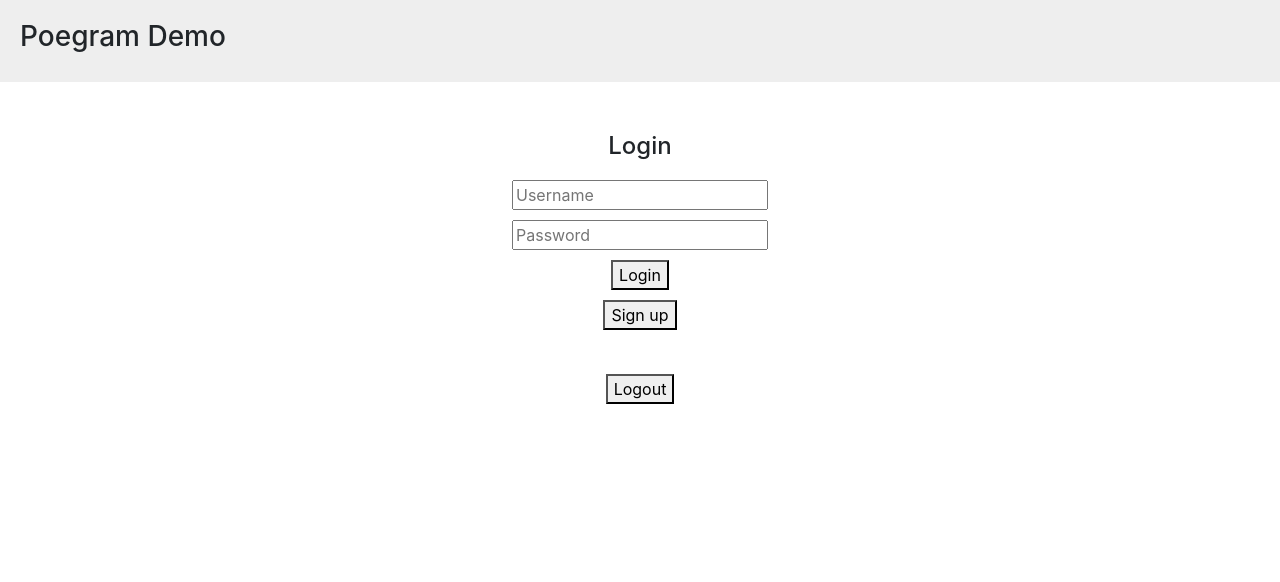
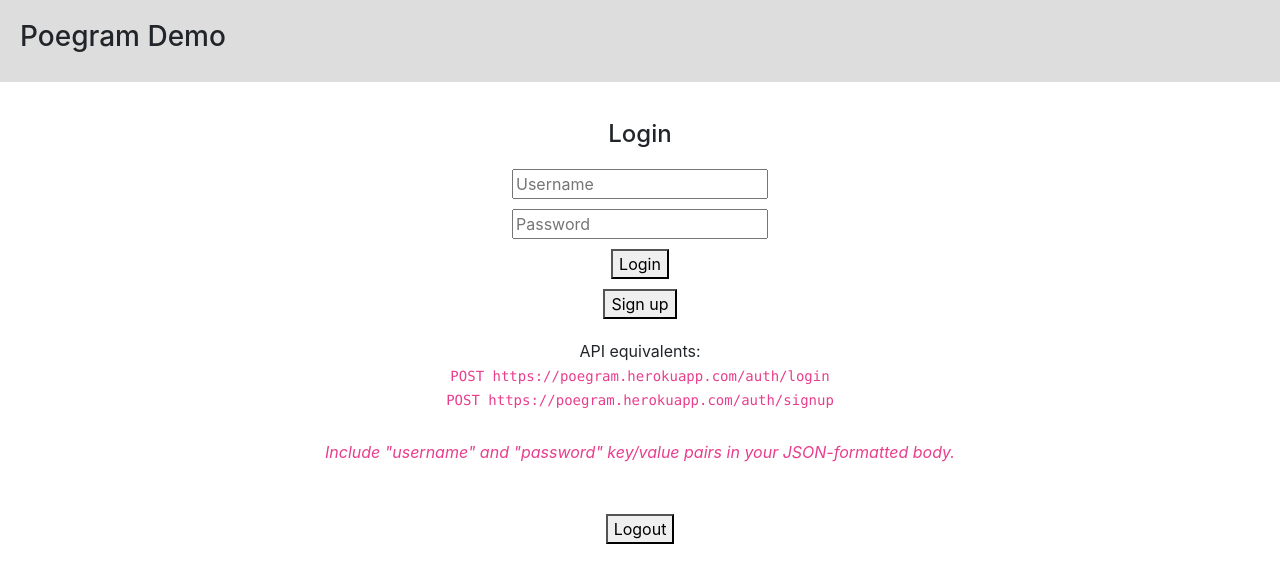
Before and after one commit to Poetica-Technica/poetica-react, a React (Create React App) app: page /login in a window 1280 px wide. Shown: the top 582 px of the page. Built offline with nearby package versions, Linux system fonts and the light colour scheme; a web font is replaced by a local one.

Commit message:
Add sticky layout, add API explainer text

```diff
--- a/src/App.css
+++ b/src/App.css
@@ -8,7 +8,7 @@
 }
 
 header {
-  background-color: #eee;
+  background-color: #ddd;
   padding: 20px;
   display: flex;
   justify-content: space-between;
@@ -24,15 +24,26 @@ hr {
   margin-bottom: 2rem;
 }
 
-.container {
-  margin-top: 50px;
+body {
+  margin-top: 120px;
+  margin-bottom: 30px;
+}
+
+.sticky-top {
+  top: 120px;
 }
 
 .results {
-  background-color: #eee;
+  background-color: #f3f3f3;
   padding: 20px;
   height: calc(100vh - 150px);
-  overflow-y: scroll;
+  overflow-y: auto;
+}
+
+@media only screen and (max-width: 575px) {
+  .results {
+    margin-top: 40px;
+  }
 }
 
 .radio-buttons {
@@ -64,6 +75,12 @@ h4 {
   max-width: 600px;
 }
 
+.api-note {
+  margin-top: 5px;
+  font-style: italic;
+  color: #e83e8c;
+}
+
 .loading {
   text-align: center;
   mix-blend-mode: multiply;
--- a/src/App.js
+++ b/src/App.js
@@ -30,7 +30,7 @@ export default class App extends React.Component {
     return (
       <div>
         <BrowserRouter>
-        <header>
+        <header className="fixed-top">
           <h3><a href="/">Poegram Demo</a></h3>
           <Navigation user={this.state.user}/>
         </header>
--- a/src/Home.js
+++ b/src/Home.js
@@ -64,8 +64,7 @@ export default class Home extends React.Component {
         <div className="row">
           <div className="col-sm-4">
             <h4>View a Random Poegram</h4>
-            <div className="poegram-create">
-              <form id="myForm" onSubmit={this.handleViewRandomSubmit}>
+            <form id="viewRandomForm" onSubmit={this.handleViewRandomSubmit}>
 
               <div className="radio-buttons">
                 <label>
@@ -122,8 +121,8 @@ export default class Home extends React.Component {
                   onClick={(e) => this.setState({ viewRandomFormat: e.target.value })}
                   value="tweetimage" />
                 Tweet with image</label>
+              </div>
 
-                </div>
               <button type="submit">View a Random Poegram</button>
               <p className="html-equiv">API equivalent:
               <br/>
@@ -131,16 +130,11 @@ export default class Home extends React.Component {
                 /api/v1/poegrams/random/?format={this.state.viewRandomFormat}</code></p>
 
             </form>
-            </div>
 
             <hr />
 
-            <h4>Create a Poegram</h4>
-            <p><em>Authentication required.</em>
-            <br />
-            <em>Currently logged in as { this.state.username }</em></p>
-            <div className="poegram-create">
-              <form id="myForm" onSubmit={this.handleCreateSubmit}>
+            <h4>Create a new Poegram</h4>
+            <form id="createForm" onSubmit={this.handleCreateSubmit}>
 
               <select id='authorList' onChange={(e) => { this.setState({ author: e.target.value }) }} value={this.state.author}>
                 <option value='random'>Random Author</option>
@@ -148,6 +142,7 @@ export default class Home extends React.Component {
               </select>
 
               <br />
+
               <div className="radio-buttons">
                 <label>
                 <input
@@ -203,39 +198,38 @@ export default class Home extends React.Component {
                   onClick={(e) => this.setState({ format: e.target.value })}
                   value="tweetimage" />
                 Tweet with image</label>
+              </div>
 
-                </div>
               <button type="submit">Create a Poegram</button>
               <p className="html-equiv">API equivalent:
               <br />
               <code>GET https://poegram.herokuapp.com
                 /api/v1/create/?author={this.state.author}&format={this.state.format}</code></p>
+              <p className="api-note">Note: Authentication required.
+              <br />
+              Currently logged in as <strong>{ this.state.username }</strong>.</p>
 
             </form>
-              {/* <button onClick={this.handleGetMy}>Get My Poegrams</button> */}
-            </div>
 
             <hr />
 
-            <h4>View All Poegrams</h4>
-            <p><em>JSON data only</em></p>
-            <button type="submit">View all Poegrams</button>
+            <h4>View multiple Poegrams</h4>
+            <button onClick={ () => this.handleGetAll() }>View all Poegrams</button>
+            <button onClick={ () => this.handleGetMy() }>View my Poegrams</button>
             <p className="html-equiv">API equivalent:
             <br />
             <code>GET https://poegram.herokuapp.com
-              /api/v1/poegrams</code></p>
-            <hr />
-
-            <h4>View My Poegrams</h4>
-            <p><em>JSON data only</em></p>
-            <button onClick={ () => this.handleGetMy() }>View My Poegrams</button>
-            <p className="html-equiv">API equivalent:
+              /api/v1/poegrams/mine</code>
+            <br />
+            <code>---</code>
             <br />
             <code>GET https://poegram.herokuapp.com
-              /api/v1/poegrams/mine</code></p>
+              /api/v1/poegrams</code></p>
+              <p className="api-note">Note: JSON data only</p>
           </div>
 
           <div className="col-sm-7 offset-sm-1">
+            <div className="sticky-top">
             <div className='results'>
               <h5>Results</h5>
               <hr />
@@ -247,6 +241,10 @@ export default class Home extends React.Component {
               { !this.state.loading &&
                 this.state.data.map((poegram, index, arr) => <RenderPoegram key={index} poegram={poegram} format={this.state.sentFormat} index={index} length={arr.length} /> )
               }
+              { this.state.sentFormat === '' && !this.state.loading &&
+                  <p><em>View or create a Poegram from the buttons at left to see results here.</em></p>
+              }
+            </div>
             </div>
           </div>
         </div>
--- a/src/Login.js
+++ b/src/Login.js
@@ -57,6 +57,15 @@ export default class TodoListLogin extends Component {
 
                 <button onClick={ this.handleLogin }>Login</button>
                 <button onClick={ this.handleSignUp }>Sign up</button>
+                <p className="html-equiv">API equivalents:
+                <br />
+                <code>POST https://poegram.herokuapp.com/auth/login</code>
+                <br />
+                <code>POST https://poegram.herokuapp.com/auth/signup</code>
+                <br />
+                <br />
+                <p className='api-note'>Include "username" and "password" key/value pairs in your JSON-formatted body.</p>
+                </p>
                 <br />
                 <button onClick={ this.handleLogout }>Logout</button>
 
```
Lines whose indentation alone changed are shown as unchanged.
